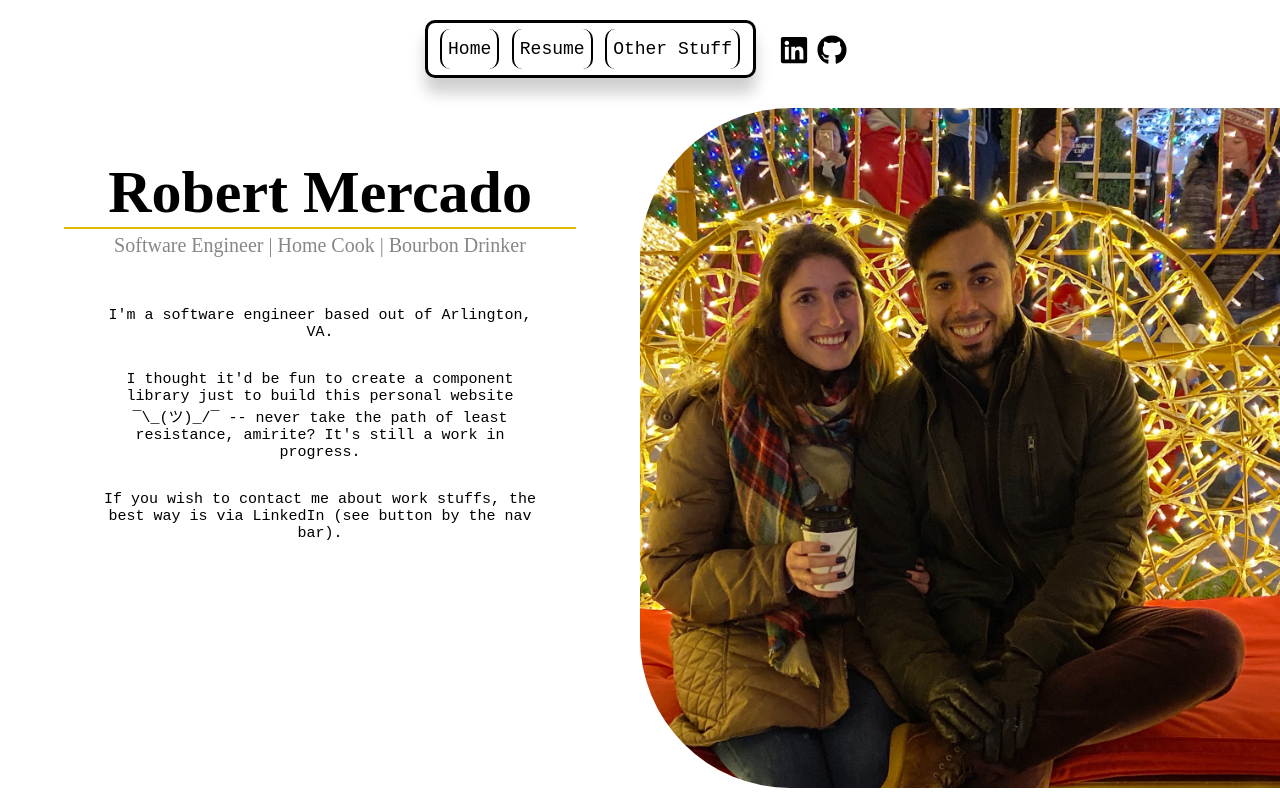
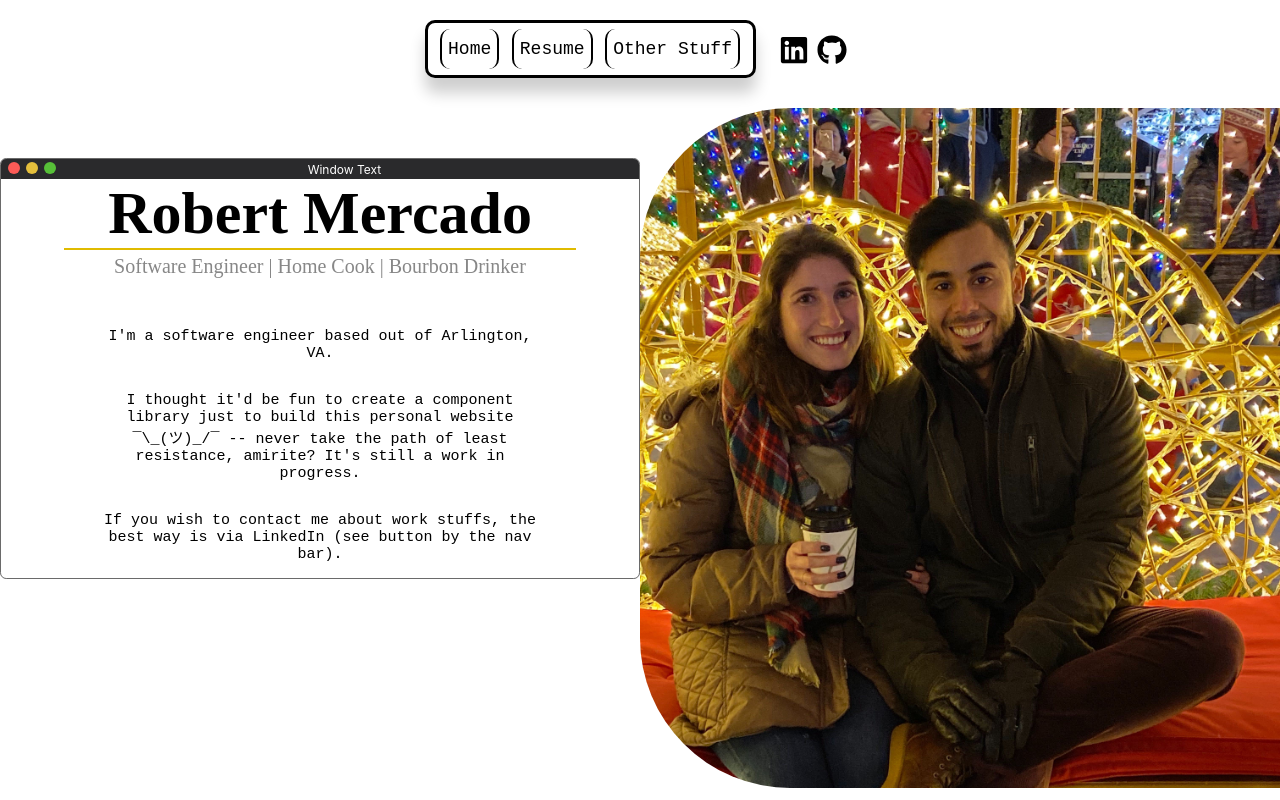
Before and after one commit to BitwiseMercenary/TheDistillery, a React (Create React App) app: page / in a window 1280 px wide. Built offline with nearby package versions, Linux system fonts and the light colour scheme.

Commit message:
create fake desktop window container

```diff
--- /dev/null
+++ b/src/molecules/DesktopWindow/DesktopWindow.tsx
@@ -0,0 +1,76 @@
+import React from "react";
+import styled from "styled-components";
+import { Div, Flex } from "../../atoms";
+
+const borderRadius = "5px";
+
+const frameBorder = "#6A6A6A";
+
+const windowButtonSize = "12px";
+
+const Frame = styled(Flex)`
+  width: ${(props) => props.width};
+  height: ${(props) => props.height};
+  border-radius: 6.2px;
+  border: solid 1.2px ${frameBorder};
+`;
+
+/* @special */
+export const DesktopWindow = ({ width, height, children }) => {
+  return (
+    <Frame width={width} height={height} flexDirection="column">
+      {/* top bar of frame*/}
+      <Flex
+        backgroundColor="#2A2A2C"
+        width="100%"
+        height="20px"
+        borderRadius={`${borderRadius} ${borderRadius} 0 0`}
+        padding="2.5px 6.5px"
+        //border={`solid 1px ${frameBorder}`}
+      >
+        {/* OSX Window button container */}
+        <Flex width="53px" justifyContent="space-between">
+          <Div
+            backgroundColor={"#FC5B57"}
+            height={windowButtonSize}
+            width={windowButtonSize}
+            borderRadius={windowButtonSize}
+          />
+          <Div
+            backgroundColor={"#E5BF3C"}
+            height={windowButtonSize}
+            width={windowButtonSize}
+            borderRadius={windowButtonSize}
+          />
+          <Div
+            backgroundColor={"#57C038"}
+            height={windowButtonSize}
+            width={windowButtonSize}
+            borderRadius={windowButtonSize}
+          />
+        </Flex>
+        <Flex
+          width="100%"
+          height="100%"
+          justifyContent="center"
+          fontSize="12px"
+          color="white"
+        >
+          <Flex>Window Text</Flex>
+        </Flex>
+      </Flex>
+      <Flex
+        height="100%"
+        width="100%"
+        borderRadius={`0 0 ${borderRadius} ${borderRadius}`}
+        overflowY="auto"
+      >
+        {children}
+      </Flex>
+    </Frame>
+  );
+};
+
+DesktopWindow.defaultProps = {
+  children: null,
+};
--- a/src/pages/Home/Home.tsx
+++ b/src/pages/Home/Home.tsx
@@ -4,6 +4,7 @@ import { Flex, Span } from "../../atoms";
 import { SpanTheme } from "../../atoms/text/Span/types";
 import { BasePage } from "../../organisms";
 import { Route } from "../../constants";
+import { DesktopWindow } from "../../molecules/DesktopWindow/DesktopWindow";
 import P from "../../atoms/text/P/P";
 
 const StyledImg = styled.div`
@@ -30,8 +31,10 @@ export const Home = () => {
         alignItems="center"
         paddingTop="50px"
       >
+        <DesktopWindow width={"100%"} height={"auto"}>
+          <Flex flexDirection="column" alignItems="center">
             <Span theme={SpanTheme.TITLE} aria-label="header">
-          Robert Mercado{" "}
+              Robert Mercado
             </Span>
             <Span theme={SpanTheme.SUBHEADER}>
               Software Engineer | Home Cook | Bourbon Drinker
@@ -41,9 +44,9 @@ export const Home = () => {
                 I'm a software engineer based out of Arlington, VA.
               </P>
               <P fontFamily="monospace">
-            I thought it'd be fun to create a component library just to build
-            this personal website ¯\_(ツ)_/¯ -- never take the path of least
-            resistance, amirite? It's still a work in progress.
+                I thought it'd be fun to create a component library just to
+                build this personal website ¯\_(ツ)_/¯ -- never take the path of
+                least resistance, amirite? It's still a work in progress.
               </P>
               <P fontFamily="monospace">
                 If you wish to contact me about work stuffs, the best way is via
@@ -51,6 +54,8 @@ export const Home = () => {
               </P>
             </Flex>
           </Flex>
+        </DesktopWindow>
+      </Flex>
       <StyledImg />
     </BasePage>
   );
```
Lines whose indentation alone changed are shown as unchanged.
